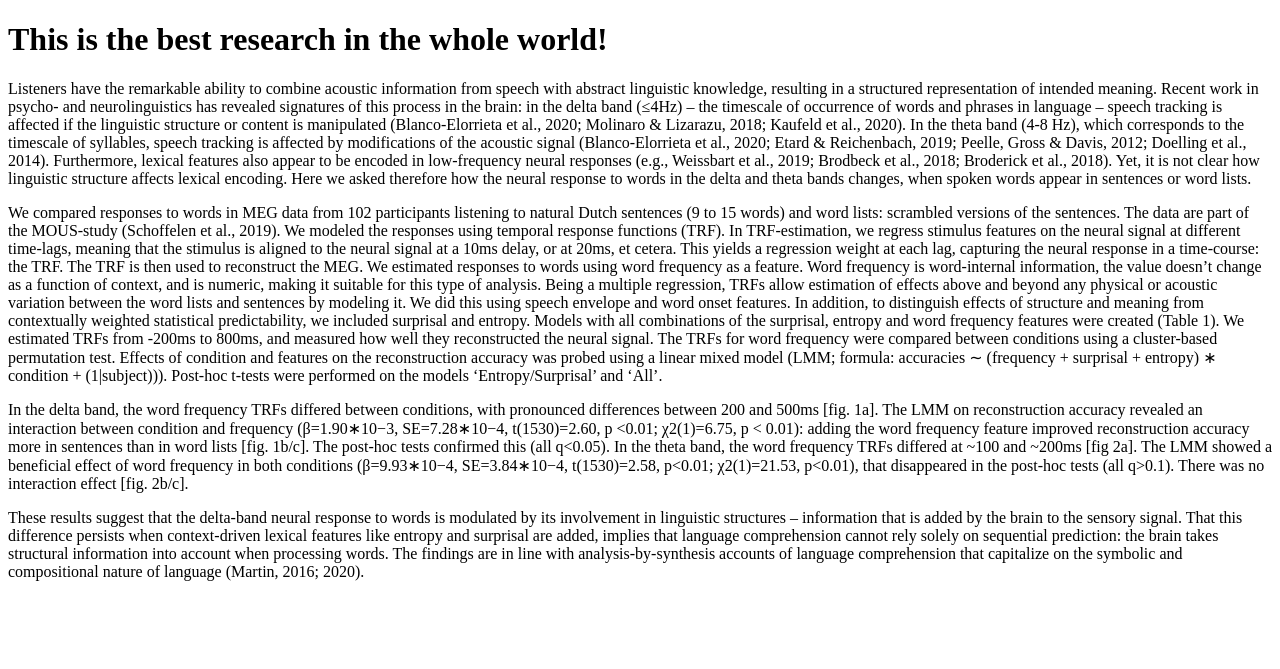
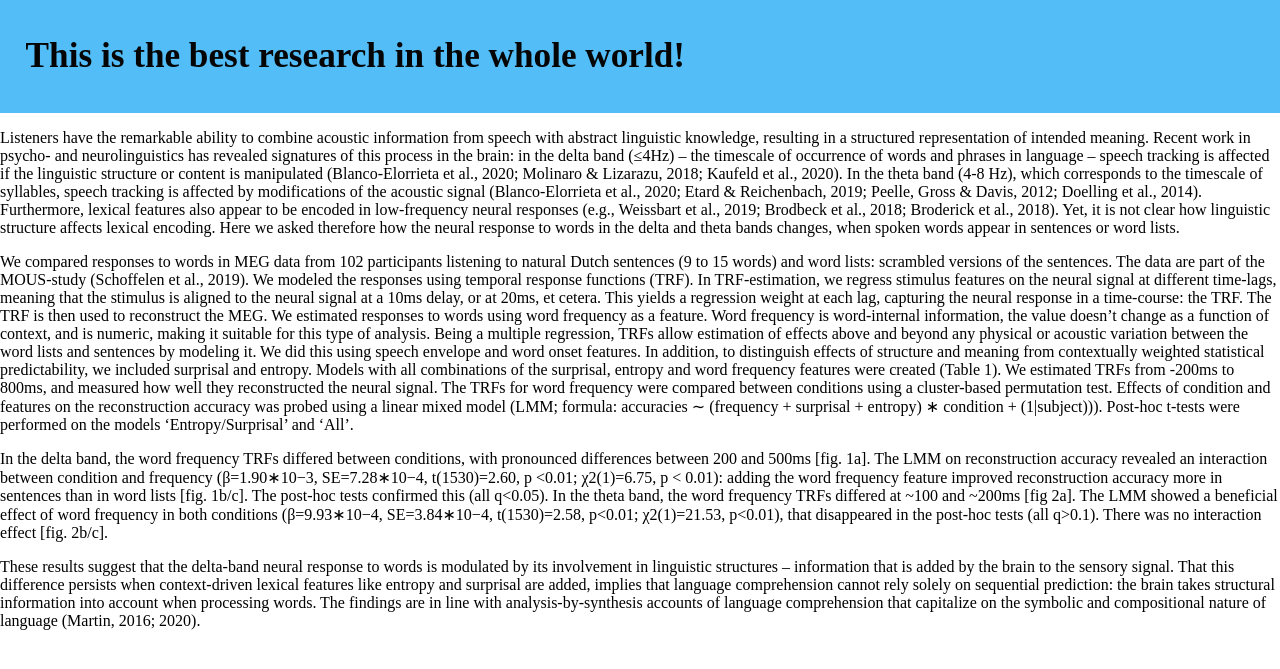
Before and after one commit to amaiacc/abstract2poster.github.io, a Jekyll site: the page built from index.html, in a window 1280 px wide. Shown: the top 669 px of the page. Built offline with Jekyll 4.4.1, drawn with Linux system fonts in a browser that asks for light colours.

Commit message:
Modify for loop to use sections.html

```diff
--- a/_includes/sections.html
+++ b/_includes/sections.html
@@ -1,15 +1 @@
-<div class="red-box" style="background:red">
-    {{ introduction }}
-</div>
-
-<div class="blue-box" style="background:blue">
-    {{ methods }}
-</div>
-
-<div class="yellow-box" style="background:yellow">
-    {{ results }}
-</div>
-
-<div class="purple-box" style="background:purple">
-    {{ conclusion }}
-</div>
+<div class="section">{{ item }}</div>
--- a/_layouts/default.html
+++ b/_layouts/default.html
@@ -6,8 +6,13 @@
     <link rel="stylesheet" href="/assets/css/styles.css" />
   </head>
   <body>
-    <h1>{{ site.title }}</h1>
+    <div class="header">
+      <!-- Align title to center -->
+      <div class="title">
+        <h1>{{ site.title }}</h1>
+      </div>
+    </div>
     {% assign ordered_pages = site.abstract | sort:"order_number" %} {% for item
-    in ordered_pages %} {{ item }} {% endfor %}
+    in ordered_pages %} {% include sections.html %} {% endfor %}
   </body>
 </html>
--- a/assets/css/styles.scss
+++ b/assets/css/styles.scss
@@ -1,3 +1,20 @@
 ---
 ---
 @import "main";
+
+body {
+    margin: 0 !important;
+    padding: 0 !important;
+}
+
+.header {
+    top: 0;
+    background: rgb(82, 189, 247);
+    padding: 1% 2%;
+}
+
+.title {
+    font-size: 1.1em;
+    color: #050505;
+    font-weight: bold;
+}
```
